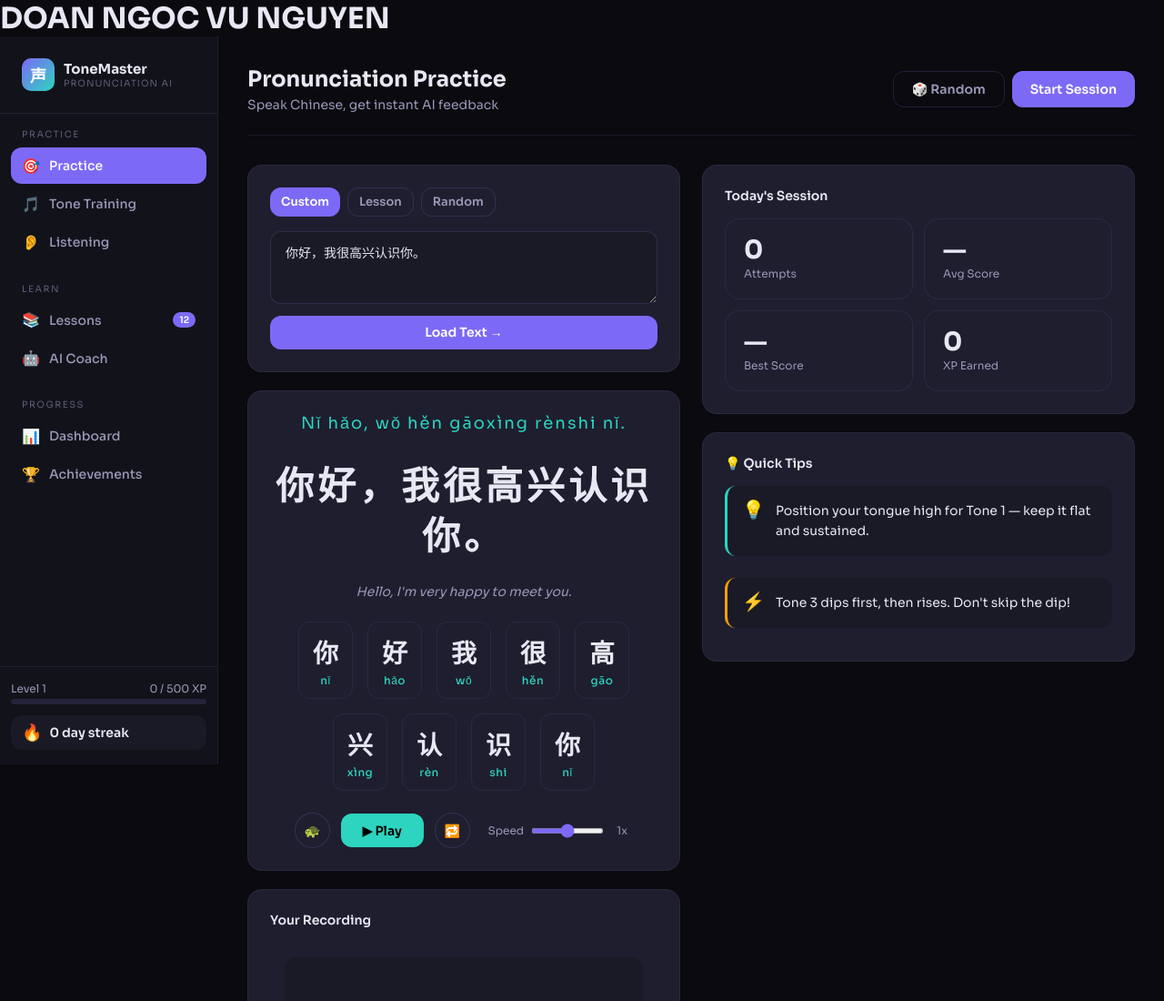
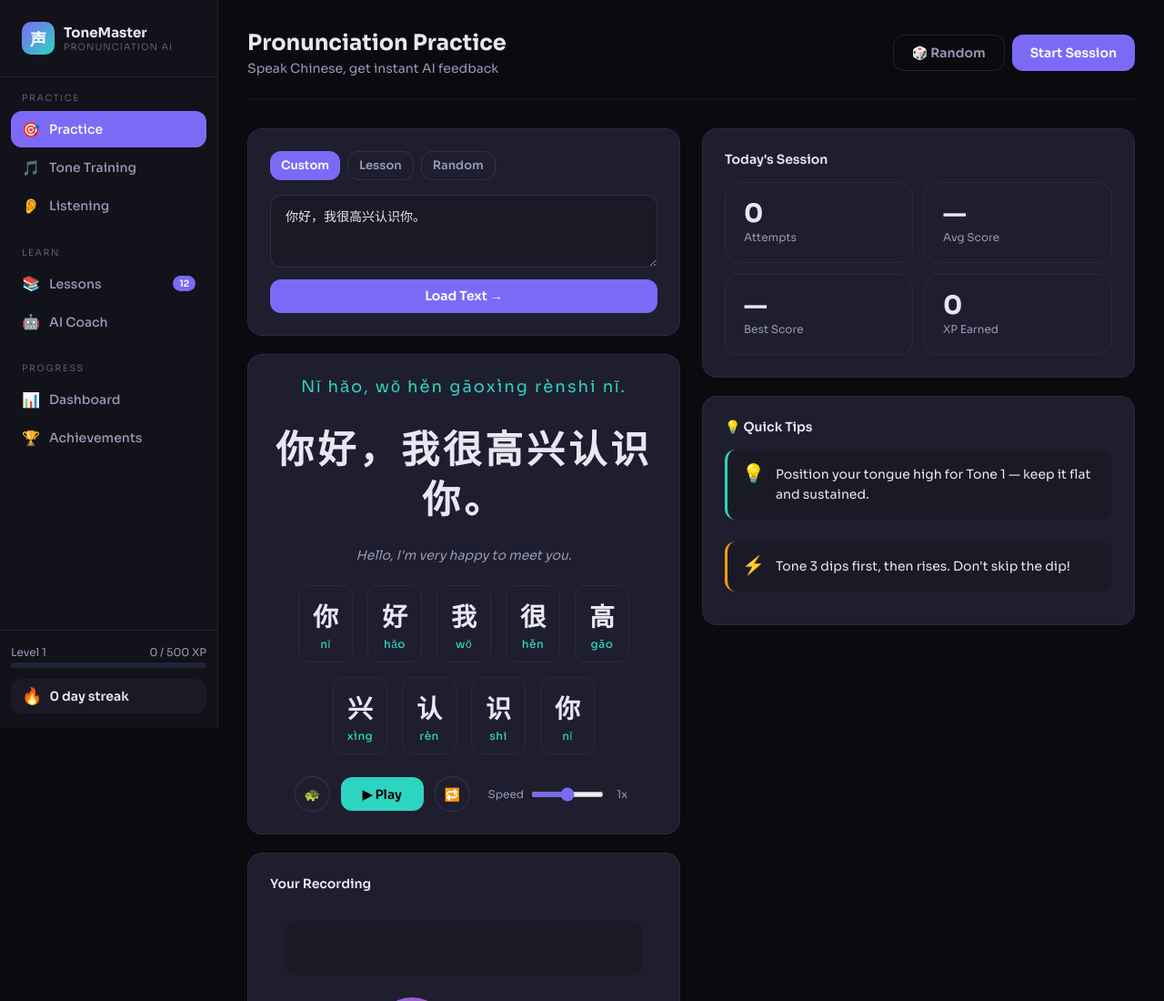
Before and after one commit to Kuro2112/app-hoc-tieng-trung-dthu, a plain HTML site: page index.html in a window 1280 px wide. Shown: the top 1100 px of the page at 91% size. Drawn offline with nearby package versions, Linux system fonts and the light colour scheme.

Commit message:
Update index.html

```diff
--- a/index.html
+++ b/index.html
@@ -440,7 +440,6 @@ input[type=range]{padding:0;height:6px;cursor:pointer;accent-color:var(--accent)
 </style>
 </head>
 <body>
-<H1>DOAN NGOC VU NGUYEN</H1>
 <div class="hamburger" id="hamburger" onclick="toggleSidebar()">☰</div>
 <div class="overlay" id="overlay" onclick="toggleSidebar()"></div>
 
```
